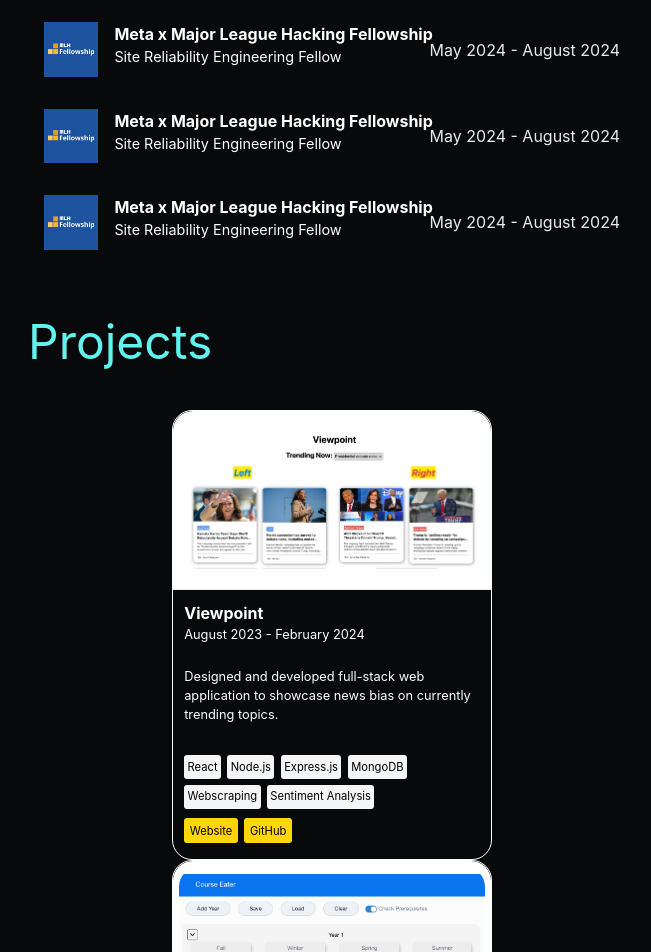
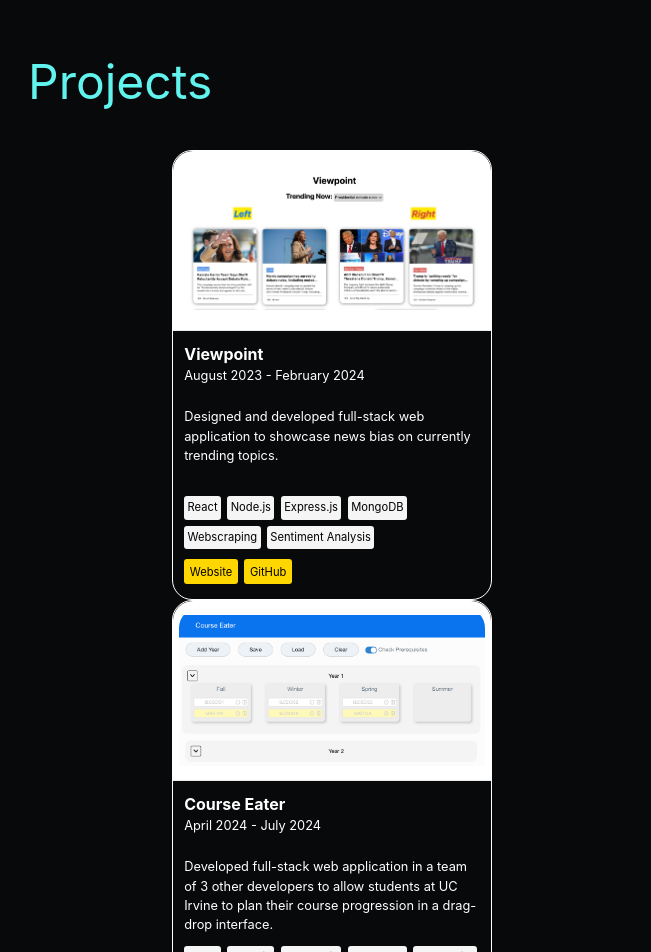
Before and after one commit to shayanhalder/shayanhalder.github.io, a React (Vite) app: page / in a window 1280 px wide. Shown: the part 940-1892 px from the top of the page, without its empty margins (308-959 px from the left). Built offline with nearby package versions, Linux system fonts and the light colour scheme.

Commit message:
add footer

```diff
--- a/src/App.css
+++ b/src/App.css
@@ -140,7 +140,17 @@
 .icon-container div {
   display: flex;
   justify-content: center;
+  flex-direction: row;
+  flex-wrap: nowrap;
   width: 100px;
+  align-items: center;
+}
+
+.icon-container a {
+  display: flex;
+  justify-content: center;
+  flex-direction: row;
+  flex-wrap: nowrap;
   align-items: center;
 }
 
@@ -358,3 +368,7 @@
   padding: 0.5em 0.5em;
   font-size: 0.7em;
 }
+
+#footer {
+  padding: 3em 3em;
+}
--- a/src/App.tsx
+++ b/src/App.tsx
@@ -47,9 +47,7 @@
     <div className='card-container'>
       <div className='card-img-container'>
         <img src={imageURL} />
-
       </div>
-
       <div className='card-body-container'>
         <div className='card-header-container'>
           <div> {name} </div>
@@ -68,8 +66,8 @@
           </div>
 
           <div className='card-links-container'>
-            <LinkTag name="Website" />
-            <LinkTag name="GitHub" link="https://github.com/shayanhalder" />
+            <LinkTag name="Website" link={websiteLink} />
+            <LinkTag name="GitHub" link={gitHubLink} />
           </div>
 
         </div>
@@ -95,26 +93,31 @@
 
       <h1 className='size-medium '> Hey! I'm </h1>
       <BlurIn word={"Shayan"} duration={1.7} className='name-hero'></BlurIn>
-      {/* <GradualSpacing text={"Shayan"} className='name-hero'></GradualSpacing> */}
       <h1 className='size-medium '> Fullstack Software Engineer | CS @ UCI </h1>
       <div className='tab-container'>
-        <Tab onClick={() => scroll('about')}> About </Tab>
+        <Tab onClick={() => scroll('root')}> About </Tab>
         <Tab> <a href="src/assets/Shayan_Halder_resume.pdf" target='_blank'> Resume </a> </Tab>
         <Tab onClick={() => scroll('experience')}> Experience </Tab>
-        <Tab id="last"> Projects </Tab>
+        <Tab onClick={() => scroll('projects')} id="last"> Projects </Tab>
       </div>
       <div className='icon-container'>
         <div>
+          <a href="https://github.com/shayanhalder" target='_blank'>
             <img src={GitHub} id="github" className='icon' />
             GitHub
+          </a>
         </div>
         <div>
+          <a href="https://linkedin.com/in/shalder27" target='_blank'>
             <img src={LinkedIn} id="linkedin" className='icon' />
             LinkedIn
+          </a>
         </div>
         <div>
+          <a href="malito:shayanhalder2389@gmail.com">
             <img src={Email} id="email" className='icon' />
             Email
+          </a>
         </div>
       </div>
 
@@ -183,7 +186,6 @@
               </ul>
             </AccordionPanel>
           </AccordionItem>
-
           <AccordionItem className='accordion-item'>
             <h2>
               <AccordionButton>
@@ -208,83 +210,6 @@
               </ul>
             </AccordionPanel>
           </AccordionItem>
-
-          <AccordionItem className='accordion-item'>
-            <h2>
-              <AccordionButton>
-                <div className='experience-left'>
-                  <img src={MLH} className='experience-logo' />
-                  <div className='experience-header'>
-                    <div className='company'>Meta x Major League Hacking Fellowship </div>
-                    <div className='position'>Site Reliability Engineering Fellow</div>
-                  </div>
-                </div>
-                <div className='experience-right'>
-                  May 2024 - August 2024
-                </div>
-              </AccordionButton>
-            </h2>
-            <AccordionPanel pb={4}>
-              <ul>
-                <li> Completed 12-weeks of structured curriculum covering core SRE concepts, supplemented with events and workshops hosted by leading Meta industry experts.</li>
-                <li> Created an open-source personal portfolio website template using Python, Flask, Jinja, MySQL, Nginx, and unittest. </li>
-                <li> Automated testing and deployment workflows with bash scripting and GitHub Actions CI/CD tools.</li>
-                <li> Implemented monitoring and visualization of CPU/RAM/Disk utilization of Docker containers on VPS with Prometheus and Grafana.</li>
-              </ul>
-            </AccordionPanel>
-          </AccordionItem>
-
-          <AccordionItem className='accordion-item'>
-            <h2>
-              <AccordionButton>
-                <div className='experience-left'>
-                  <img src={MLH} className='experience-logo' />
-                  <div className='experience-header'>
-                    <div className='company'>Meta x Major League Hacking Fellowship </div>
-                    <div className='position'>Site Reliability Engineering Fellow</div>
-                  </div>
-                </div>
-                <div className='experience-right'>
-                  May 2024 - August 2024
-                </div>
-              </AccordionButton>
-            </h2>
-            <AccordionPanel pb={4}>
-              <ul>
-                <li> Completed 12-weeks of structured curriculum covering core SRE concepts, supplemented with events and workshops hosted by leading Meta industry experts.</li>
-                <li> Created an open-source personal portfolio website template using Python, Flask, Jinja, MySQL, Nginx, and unittest. </li>
-                <li> Automated testing and deployment workflows with bash scripting and GitHub Actions CI/CD tools.</li>
-                <li> Implemented monitoring and visualization of CPU/RAM/Disk utilization of Docker containers on VPS with Prometheus and Grafana.</li>
-              </ul>
-            </AccordionPanel>
-          </AccordionItem>
-          <AccordionItem className='accordion-item'>
-            <h2>
-              <AccordionButton>
-                <div className='experience-left'>
-                  <img src={MLH} className='experience-logo' />
-                  <div className='experience-header'>
-                    <div className='company'>Meta x Major League Hacking Fellowship </div>
-                    <div className='position'>Site Reliability Engineering Fellow</div>
-                  </div>
-                </div>
-                <div className='experience-right'>
-                  May 2024 - August 2024
-                </div>
-              </AccordionButton>
-            </h2>
-            <AccordionPanel pb={4}>
-              <ul>
-                <li> Completed 12-weeks of structured curriculum covering core SRE concepts, supplemented with events and workshops hosted by leading Meta industry experts.</li>
-                <li> Created an open-source personal portfolio website template using Python, Flask, Jinja, MySQL, Nginx, and unittest. </li>
-                <li> Automated testing and deployment workflows with bash scripting and GitHub Actions CI/CD tools.</li>
-                <li> Implemented monitoring and visualization of CPU/RAM/Disk utilization of Docker containers on VPS with Prometheus and Grafana.</li>
-              </ul>
-            </AccordionPanel>
-          </AccordionItem>
-
-
-
         </Accordion>
       </div>
 
@@ -292,20 +217,22 @@
         <h1 className='medium-large teal-color'> Projects </h1>
 
         <div className='project-list'>
-
-
           <ProjectCard name="Viewpoint" dateRange="August 2023 - February 2024"
             description="Designed and developed full-stack web application to showcase news bias on currently trending topics."
             skills={["React", "Node.js", "Express.js", "MongoDB", "Webscraping", "Sentiment Analysis"]}
-            imageURL={ViewPoint} />
+            imageURL={ViewPoint} websiteLink="https://viewpoint-app.netlify.app/" gitHubLink="https://github.com/shayanhalder/Viewpoint-News-App/" />
 
           <ProjectCard name="Course Eater" dateRange="April 2024 - July 2024"
-            description="Developed full-stack web application to allow students at UC Irvine to plan their
+            description="Developed full-stack web application in a team of 3 other developers to allow students at UC Irvine to plan their
             course progression in a drag-drop interface. "
             skills={["React", "Node.js", "Express.js", "MongoDB", "TypeScript"]}
-            imageURL={CourseEater} />
+            imageURL={CourseEater} websiteLink="https://course-eater.space" gitHubLink="https://github.com/NeatPatel/course-planner" />
 
         </div>
+      </div>
+
+      <div id='footer'>
+        Made with &#x2764; by <a href="https://github.com/shayanhalder" target='_blank'>@shayanhalder</a>.
 
       </div>
 
```
Lines whose indentation alone changed are shown as unchanged.
